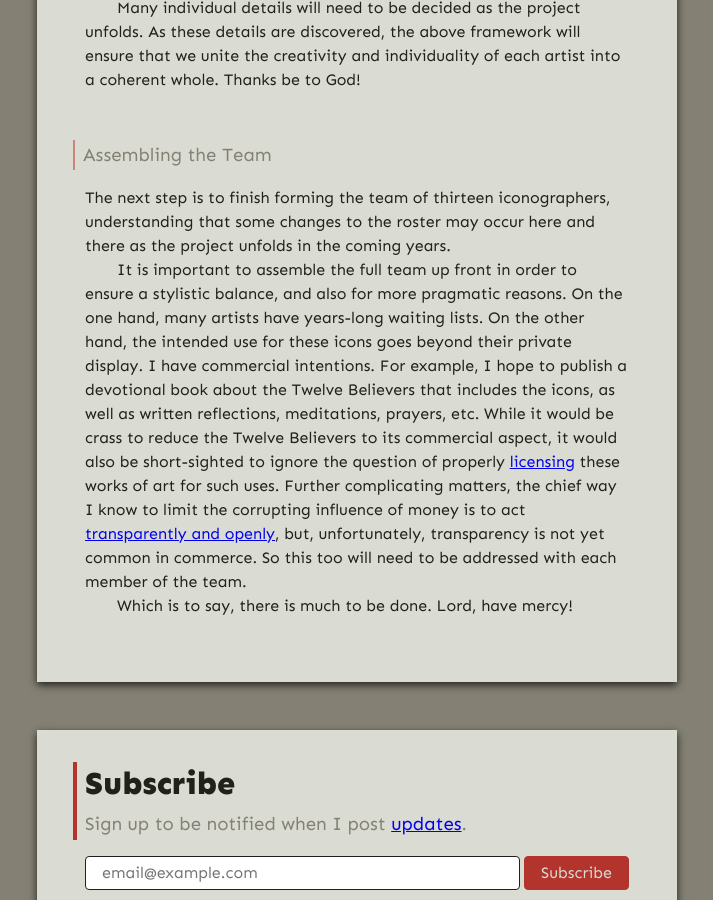
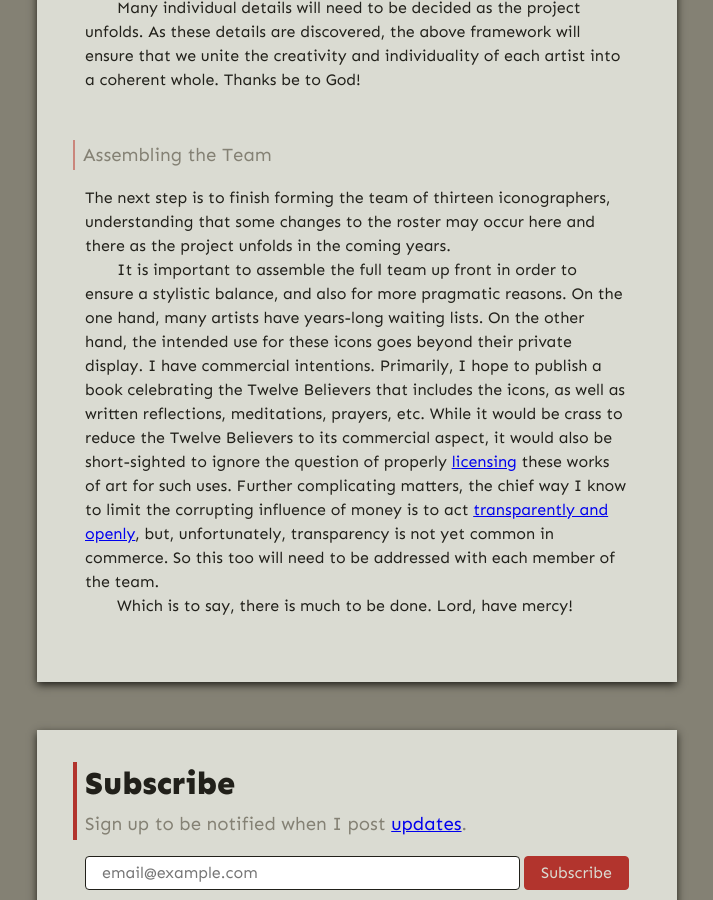
Before and after one commit to gospel-desk/www.logstown.com, a Jekyll site: the page built from _posts/2020-06-03-a-deisis.md, in a window 1280 px wide and 900 px high, scrolled down 2860 px. Shown: the whole window, without its empty margins (283-996 px from the left). Built offline with Jekyll 4.4.1, drawn with Linux system fonts in a browser that asks for light colours.

Commit message:
It's really the book
But I don't know if it's strictly devotional. I think a range of content
could be interesting, icons and hymns *and* essays and scholarship.

```diff
--- a/_posts/2020-06-03-a-deisis.md
+++ b/_posts/2020-06-03-a-deisis.md
@@ -196,9 +196,9 @@ It is important to assemble the full team up front in order to ensure a
 stylistic balance, and also for more pragmatic reasons. On the one hand, many
 artists have years-long waiting lists. On the other hand, the intended use for
 these icons goes beyond their private display. I have commercial intentions.
-For example, I hope to publish a devotional book about the Twelve Believers
-that includes the icons, as well as written reflections, meditations, prayers,
-etc. While it would be crass to reduce the Twelve Believers to its commercial
+Primarily, I hope to publish a book celebrating the Twelve Believers that
+includes the icons, as well as written reflections, meditations, prayers, etc.
+While it would be crass to reduce the Twelve Believers to its commercial
 aspect, it would also be short-sighted to ignore the question of properly
 [licensing](https://www.plagiarismtoday.com/2019/09/05/copyright-and-commissioned-art/)
 these works of art for such uses. Further complicating matters, the chief way I
```
